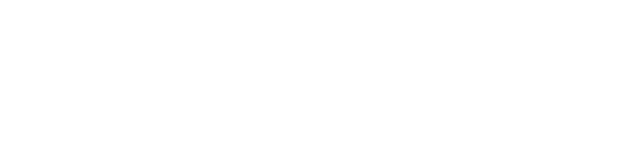
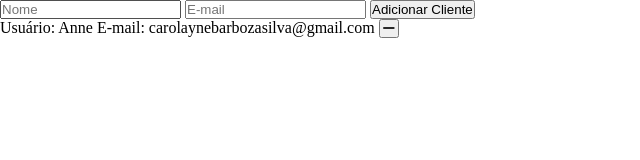
Before and after one commit to annesilv4/API-Clientes, a plain HTML site: page index.html in a window 1280 px wide. Shown: the whole page, without its empty margins (0-640 px from the left). Drawn offline with Linux system fonts and the light colour scheme.

Commit message:
Adicionando estrutura inicial do cadastro  e integração com Font Awesome, para o uso do icon de excluir usuário

```diff
--- a/index.html
+++ b/index.html
@@ -7,10 +7,34 @@
     <!-- CSS -->
     <link rel="stylesheet" href="./CSS/style.css" />
 
+    <!-- Font Awesome -->
+    <link
+      rel="stylesheet"
+      href="https://cdnjs.cloudflare.com/ajax/libs/font-awesome/7.0.0/css/all.min.css"
+      integrity="sha512-DxV+EoADOkOygM4IR9yXP8Sb2qwgidEmeqAEmDKIOfPRQZOWbXCzLC6vjbZyy0vPisbH2SyW27+ddLVCN+OMzQ=="
+      crossorigin="anonymous"
+      referrerpolicy="no-referrer"
+    />
+
     <title>API Clientes</title>
   </head>
   <body>
-
+    <section id="container">
+      <form action="">
+        <input type="text" id="name" placeholder="Nome" />
+        <input type="email" id="email" placeholder="E-mail" />
+        <button id="btn-add">Adicionar Cliente</button>
+      </form>
+      <ul id="lista-clientes">
+        <li>
+          <span id="usuario">Usuário: Anne</span>
+          <span id="usuario-email"
+            >E-mail: carolaynebarbozasilva@gmail.com</span
+          >
+          <button id="btn-delete"><i class="fa-solid fa-minus"></i></button>
+        </li>
+      </ul>
+    </section>
     <!-- JS -->
     <script src="./JS/script.js"></script>
   </body>
```
